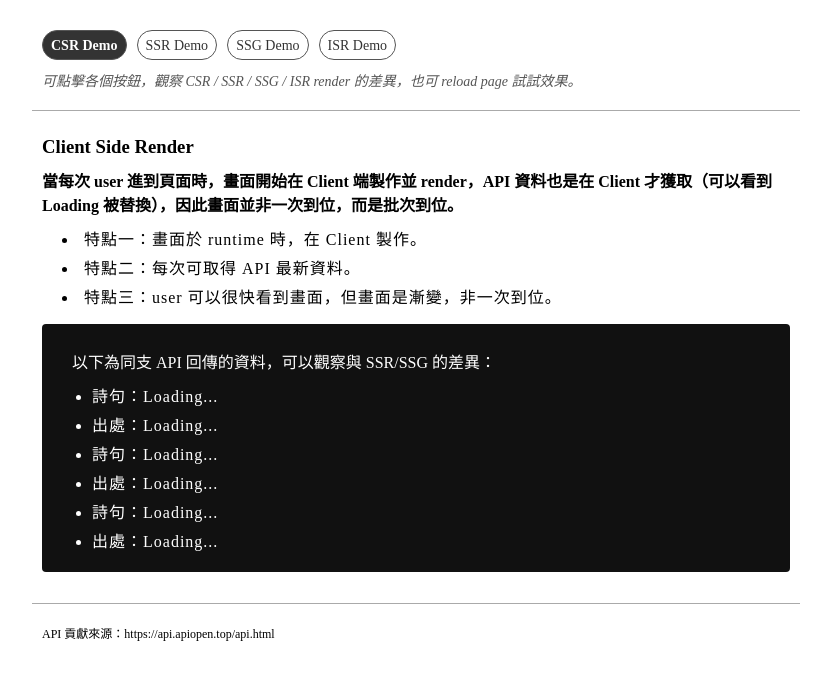
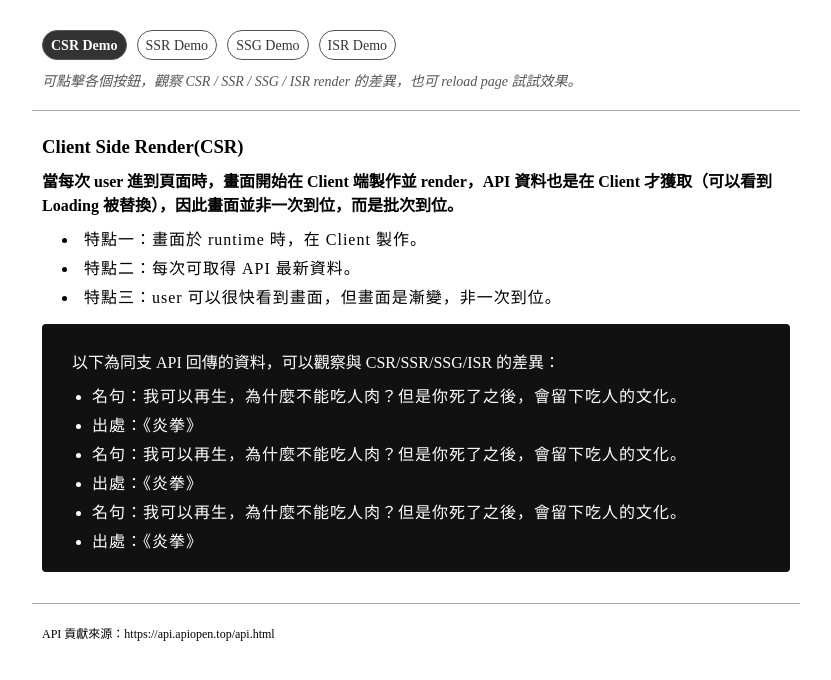
Before and after one commit to LiangYingC/next-csr-ssr-ssg-simple-demo, a Next.js app: page /csr in a window 1280 px wide. Shown: the top 680 px of the page, without its empty margins (224-1055 px from the left). Built offline with nearby package versions, Linux system fonts and the light colour scheme; no server answers.

Commit message:
feat : fetch new animeQuotation api on csr page

```diff
--- a/pages/csr.jsx
+++ b/pages/csr.jsx
@@ -2,19 +2,20 @@ import { useState, useEffect } from "react";
 import Layout from "../components/Layout";
 
 const CSR = () => {
-  const [poetryData, setPoetryData] = useState({
+  const [animeQuotation, setAnimeQuotation] = useState({
     sentence: "Loading...",
     from: "Loading...",
   });
 
   useEffect(() => {
-    fetch("http://poetry.apiopen.top/sentences")
+    fetch("/api/animeQuotationData/random")
       .then((res) => res.json())
       .then((json) => {
-        const poetryResult = json.result;
-        setPoetryData({
-          sentence: poetryResult.name,
-          from: poetryResult.from,
+        const animeQuotationResult = json.result;
+
+        setAnimeQuotation({
+          sentence: animeQuotationResult.sentence,
+          from: animeQuotationResult.from,
         });
       })
       .catch((err) => {
@@ -24,7 +25,7 @@ const CSR = () => {
 
   return (
     <Layout>
-      <h3>Client Side Render</h3>
+      <h3>Client Side Render(CSR)</h3>
       <h4>
         當每次 user 進到頁面時，畫面開始在 Client 端製作並 render，API
         資料也是在 Client 才獲取（可以看到 Loading
@@ -34,13 +35,13 @@ const CSR = () => {
       <li>特點二：每次可取得 API 最新資料。</li>
       <li>特點三：user 可以很快看到畫面，但畫面是漸變，非一次到位。</li>
       <ul>
-        <p>以下為同支 API 回傳的資料，可以觀察與 SSR/SSG 的差異：</p>
-        <li>詩句：{poetryData.sentence}</li>
-        <li>出處：{poetryData.from}</li>
-        <li>詩句：{poetryData.sentence}</li>
-        <li>出處：{poetryData.from}</li>
-        <li>詩句：{poetryData.sentence}</li>
-        <li>出處：{poetryData.from}</li>
+        <p>以下為同支 API 回傳的資料，可以觀察與 CSR/SSR/SSG/ISR 的差異：</p>
+        <li>名句：{animeQuotation.sentence}</li>
+        <li>出處：{animeQuotation.from}</li>
+        <li>名句：{animeQuotation.sentence}</li>
+        <li>出處：{animeQuotation.from}</li>
+        <li>名句：{animeQuotation.sentence}</li>
+        <li>出處：{animeQuotation.from}</li>
       </ul>
     </Layout>
   );
```
